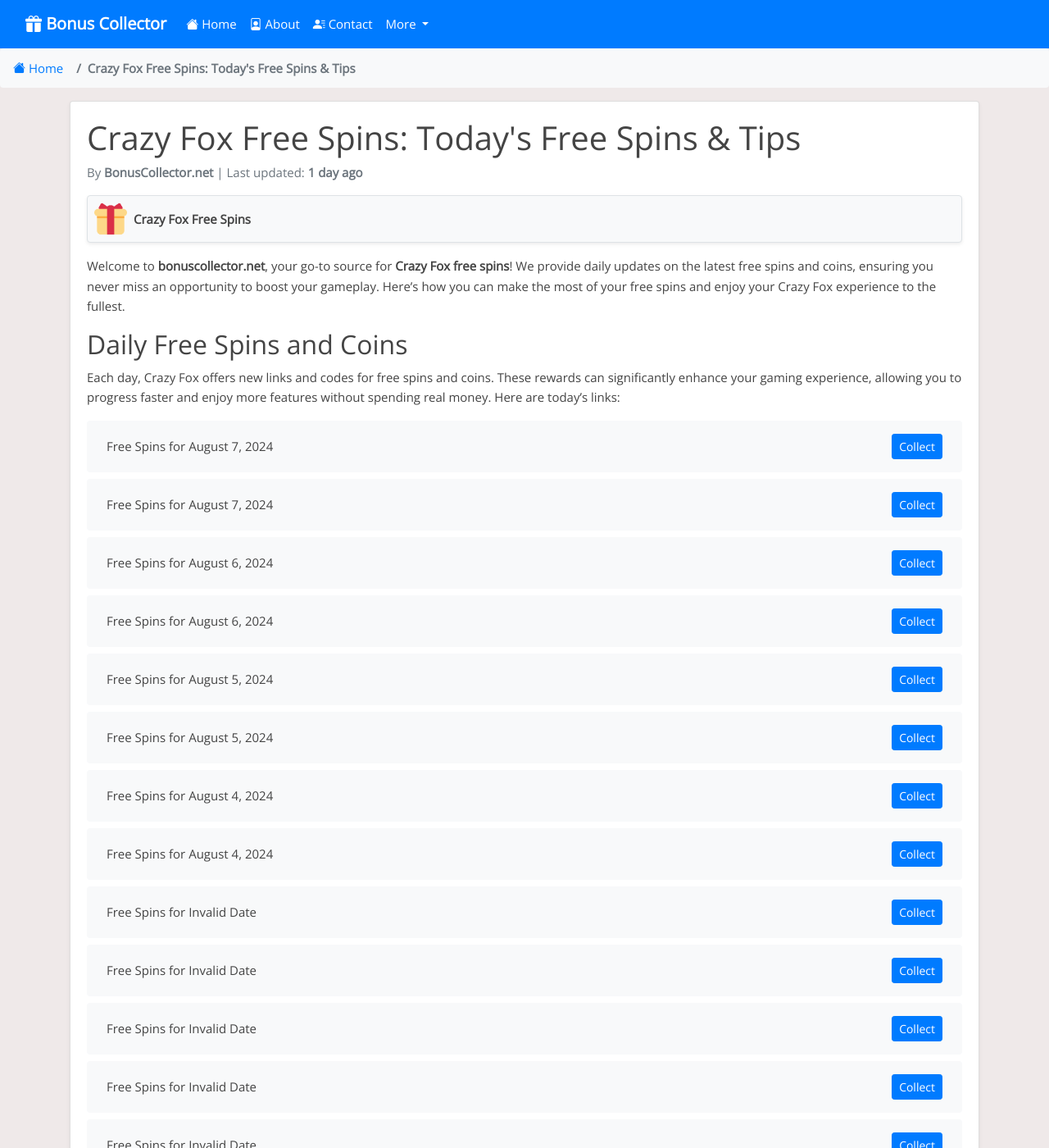
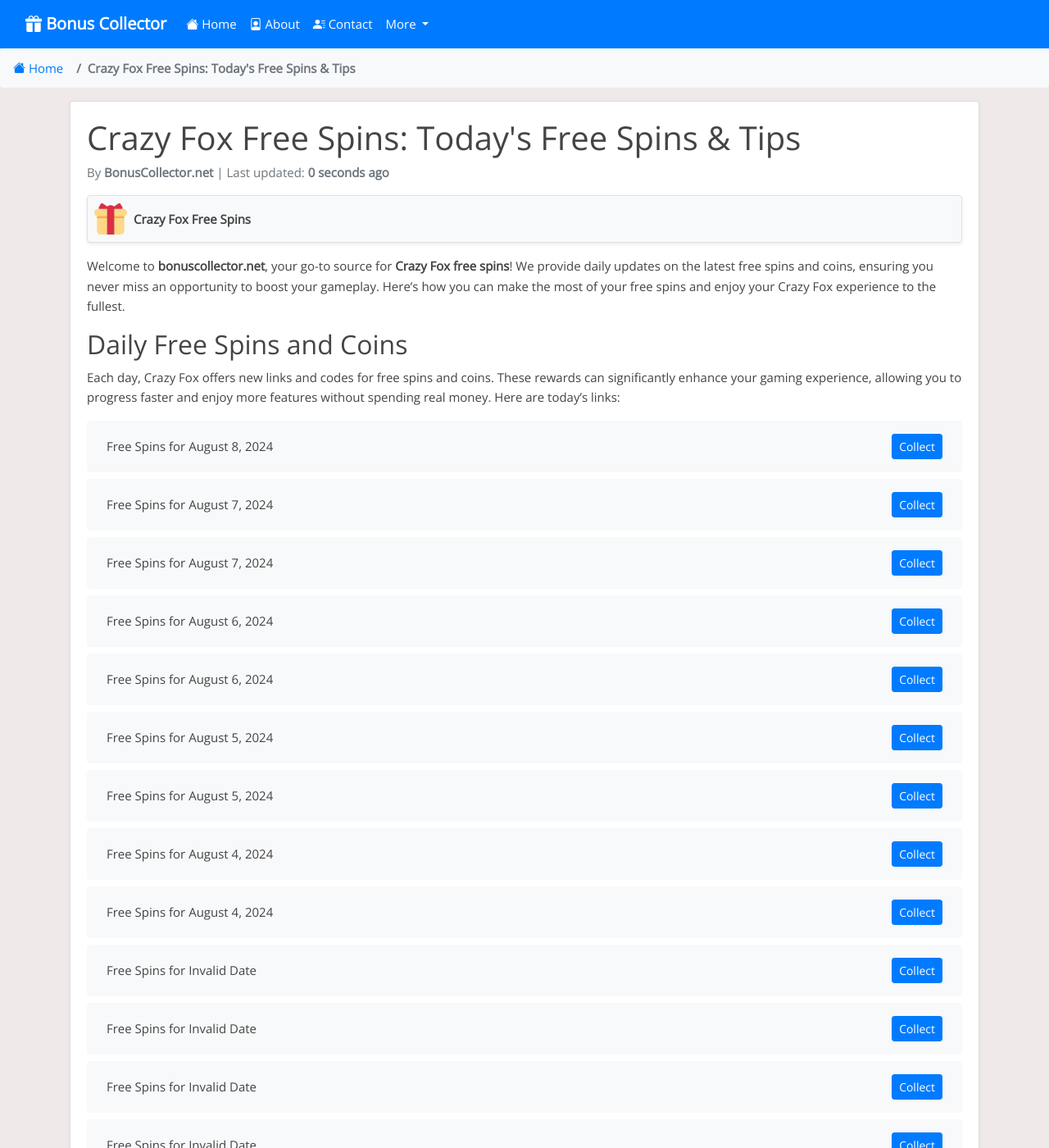
Before and after one commit to Prollad99/bs-net, a Jekyll site: the page built from _posts/2024-07-04-crazy-fox.md, in a window 1280 px wide and 1400 px high. Shown: the whole window at 82% size. Built offline with Jekyll 4.4.1, drawn with Linux system fonts in a browser that asks for light colours; nearby versions of some CDN libraries; comment, search, counter and statistics services are not loaded.

Commit message:
Update crazy-fox reward links and last modified date

```diff
--- a/_data/include_files.yml
+++ b/_data/include_files.yml
@@ -20,7 +20,7 @@
   last_modified: 2024-08-08 04:10:25
 
 crazy-fox.html:
-  last_modified: 2024-08-07 10:07:29
+  last_modified: 2024-08-08 11:06:48
 
 piggy-go.html:
   last_modified: 2024-08-07 12:13:53
--- a/_includes/crazy-fox.html
+++ b/_includes/crazy-fox.html
@@ -1,4 +1,8 @@
 <ul class="list-group mt-3 mb-4">
+  <li class="list-group-item d-flex justify-content-between align-items-center">
+    <span>Free Spins for August 8, 2024</span>
+    <a href="http://rwys.xyz/?code=FRrt" class="btn btn-primary btn-sm">Collect</a>
+  </li>
   <li class="list-group-item d-flex justify-content-between align-items-center">
     <span>Free Spins for August 7, 2024</span>
     <a href="https://rwys.xyz/?code=FOoQ" class="btn btn-primary btn-sm">Collect</a>
@@ -395,8 +399,4 @@
     <span>Free Spins for Invalid Date</span>
     <a href="https://rwys.xyz/?code=FoQQ" class="btn btn-primary btn-sm">Collect</a>
   </li>
-  <li class="list-group-item d-flex justify-content-between align-items-center">
-    <span>Free Spins for Invalid Date</span>
-    <a href="https://rwys.xyz/?code=FxZ6" class="btn btn-primary btn-sm">Collect</a>
-  </li>
 </ul>
```
Also changed, not shown: links-json/crazy-fox.json (+4 -3 lines).
